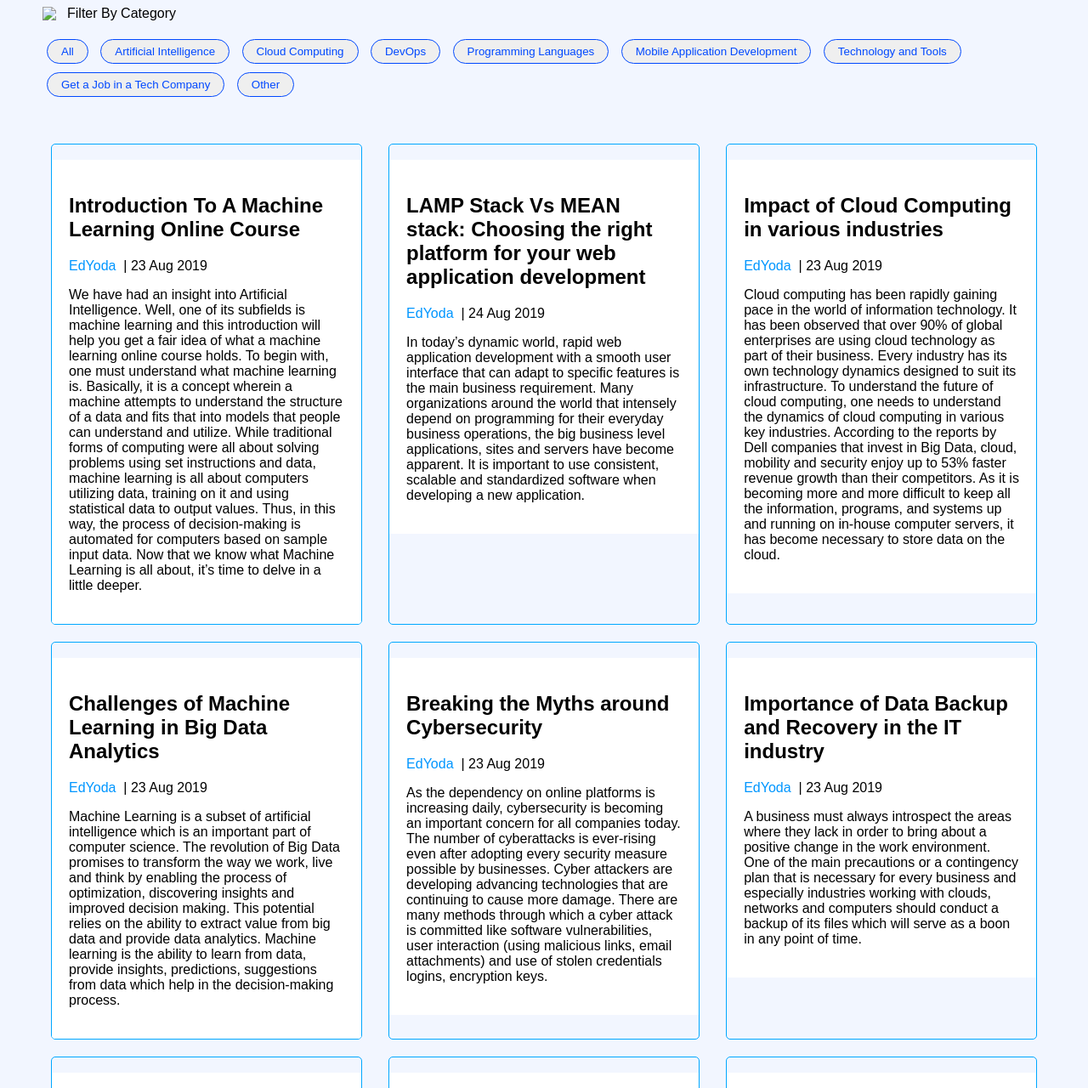
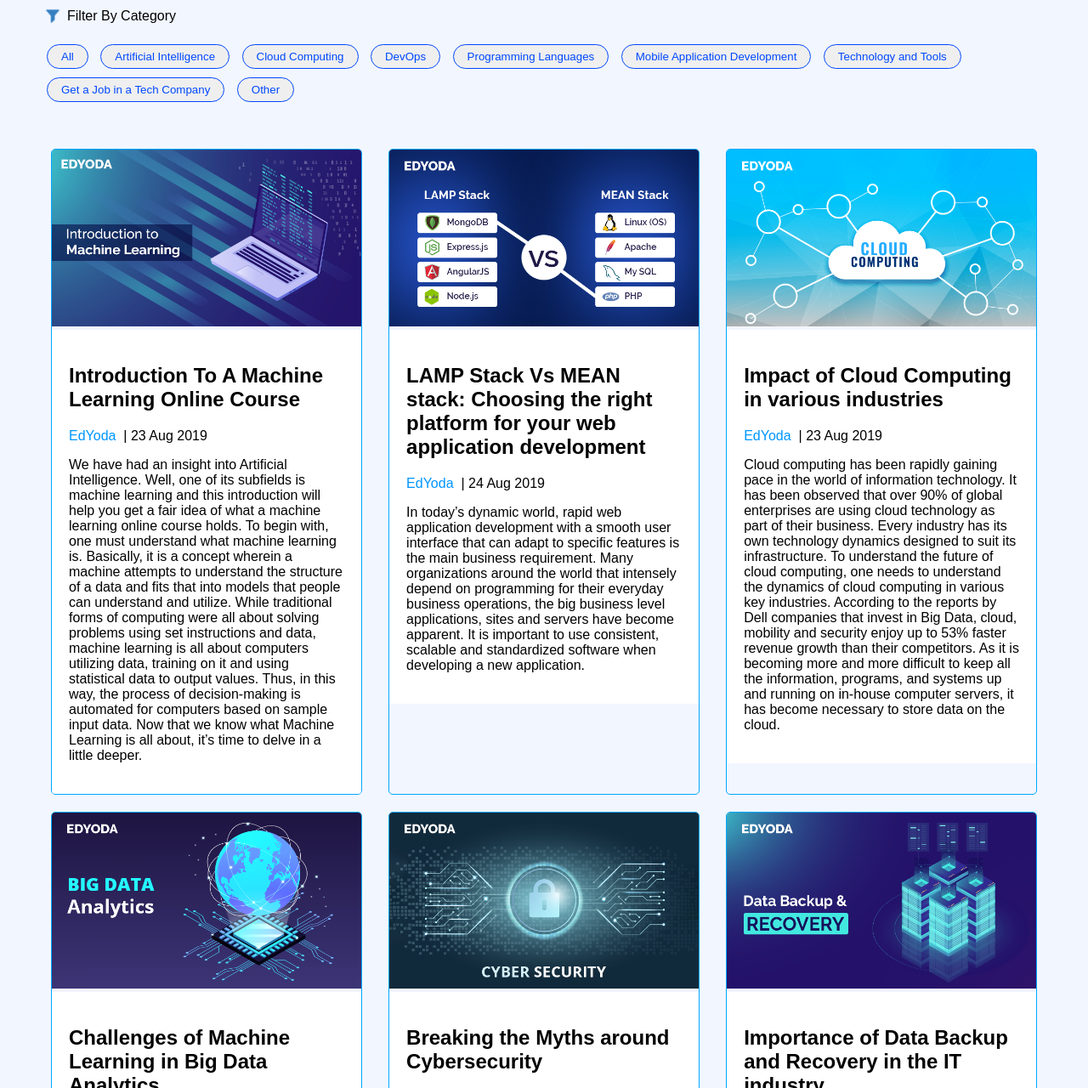
Before and after one commit to yogeshyadav999/edyoda-stories, a plain HTML site: page index.html in a window 1280 px wide. Shown: the part 148-1428 px from the top of the page at 85% size. Drawn offline with Linux system fonts and the light colour scheme.

Commit message:
Add files via upload

```diff
--- a/index.html
+++ b/index.html
@@ -10,7 +10,7 @@
   <body>
     <header>
       <div class="left">
-        <img src="/HTML/edyoda-stories/img/logo.png" alt="" />
+        <img src="img/logo.png" alt="" />
         <!-- <p>Explore Categories</p> -->
         <form>
           <select class="drop-down">
@@ -36,7 +36,7 @@
     </header>
     <main>
       <h1>Latest Post</h1>
-      <p><img src="/HTML/edyoda-stories/img/filter.png" />Filter By Category</p>
+      <p><img src="img/filter.png" />Filter By Category</p>
       <div class="filters">
         <button class="active">All</button>
         <button><a>Artificial Intelligence</a></button>
@@ -51,7 +51,7 @@
       <div class="posts">
         <div class="post">
           <img
-            src="/HTML/edyoda-stories/img/learn_machine_learning_courses_online.png"
+            src="img/learn_machine_learning_courses_online.png"
             alt=""
           />
           <div class="content" id="ai">
@@ -76,7 +76,7 @@
           </div>
         </div>
         <div class="post">
-          <img src="/HTML/edyoda-stories/img/6.png" alt="" />
+          <img src="img/6.png" alt="" />
           <div class="content">
             <h2>
               LAMP Stack Vs MEAN stack: Choosing the right platform for your web
@@ -95,7 +95,7 @@
           </div>
         </div>
         <div class="post">
-          <img src="/HTML/edyoda-stories/img/4.png" alt="" />
+          <img src="img/4.png" alt="" />
           <div class="content">
             <h2>Impact of Cloud Computing in various industries</h2>
             <p><span>EdYoda</span> &nbsp; | 23 Aug 2019</p>
@@ -117,7 +117,7 @@
           </div>
         </div>
         <div class="post">
-          <img src="/HTML/edyoda-stories/img/3.png" alt="" />
+          <img src="img/3.png" alt="" />
           <div class="content">
             <h2>Challenges of Machine Learning in Big Data Analytics</h2>
             <p><span>EdYoda</span> &nbsp; | 23 Aug 2019</p>
@@ -134,7 +134,7 @@
           </div>
         </div>
         <div class="post">
-          <img src="/HTML/edyoda-stories/img/5.png" alt="" />
+          <img src="img/5.png" alt="" />
           <div class="content">
             <h2>Breaking the Myths around Cybersecurity</h2>
             <p><span>EdYoda</span> &nbsp; | 23 Aug 2019</p>
@@ -152,7 +152,7 @@
           </div>
         </div>
         <div class="post">
-          <img src="/HTML/edyoda-stories/img/7.png" alt="" />
+          <img src="img/7.png" alt="" />
           <div class="content">
             <h2>Importance of Data Backup and Recovery in the IT industry</h2>
             <p><span>EdYoda</span> &nbsp; | 23 Aug 2019</p>
@@ -168,7 +168,7 @@
         </div>
         <div class="post">
           <img
-            src="/HTML/edyoda-stories/img/automation-testing-an-overview-2.png"
+            src="img/automation-testing-an-overview-2.png"
             alt=""
           />
           <div class="content">
@@ -189,7 +189,7 @@
           </div>
         </div>
         <div class="post">
-          <img src="/HTML/edyoda-stories/img/what_is_isa_blog_1.png" alt="" />
+          <img src="img/what_is_isa_blog_1.png" alt="" />
           <div class="content">
             <h2>What is Income Share Agreement?</h2>
             <p><span>EdYoda</span> &nbsp; | 23 Aug 2019</p>
@@ -205,7 +205,7 @@
         </div>
         <div class="post">
           <img
-            src="/HTML/edyoda-stories/img/practical_machine_learning_1.png"
+            src="img/practical_machine_learning_1.png"
             alt=""
           />
           <div class="content">
```
